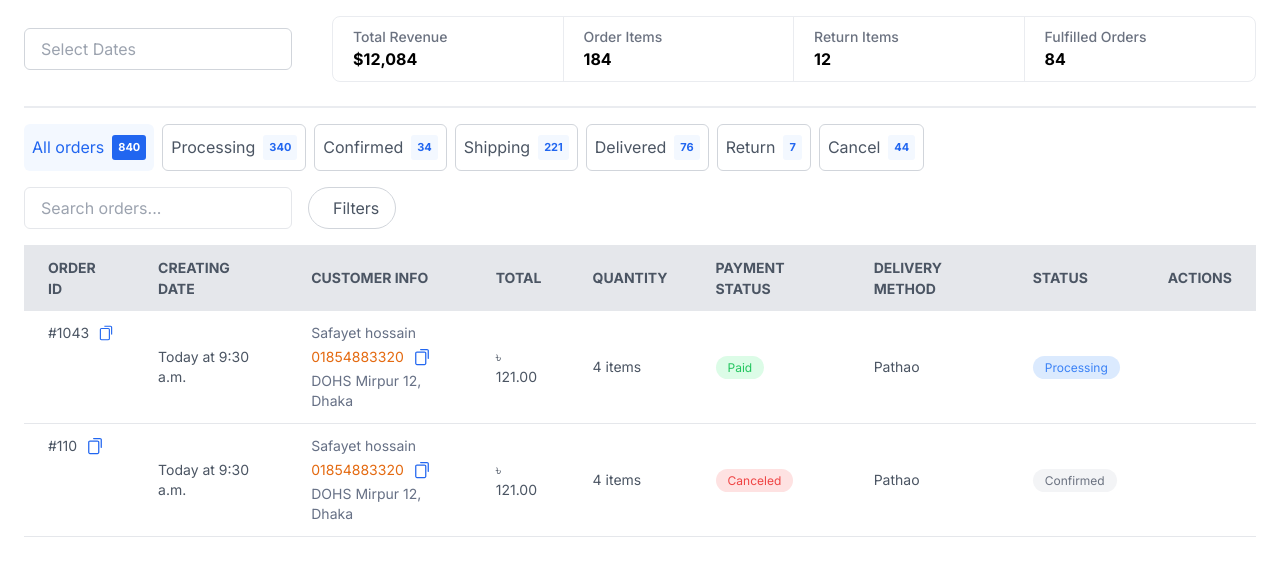
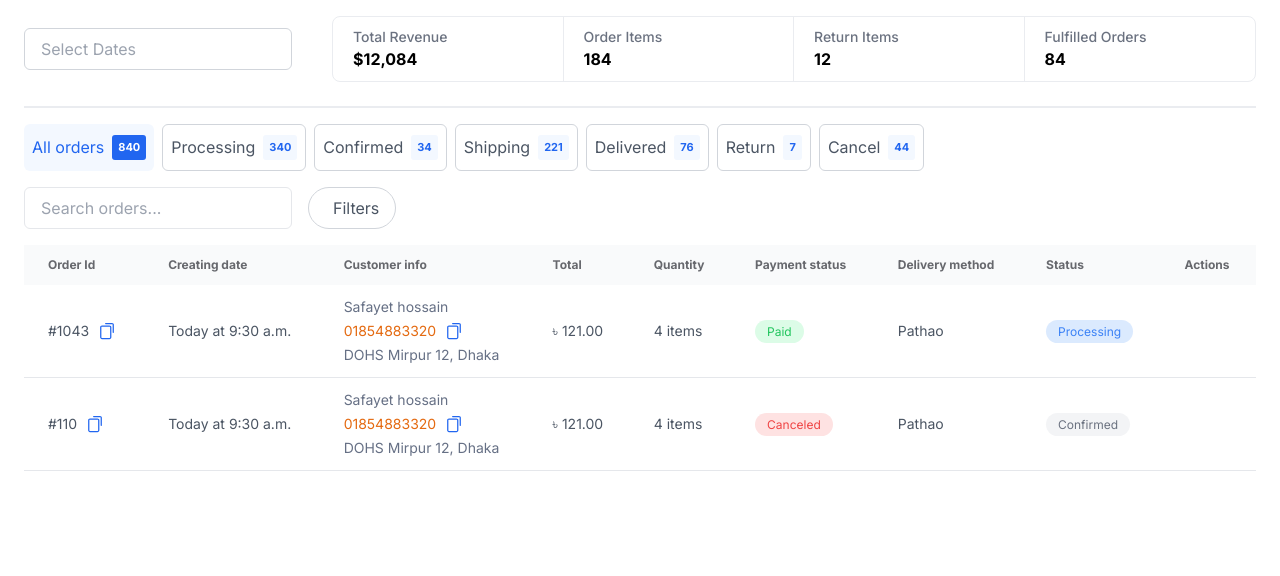
Before and after one commit to tanmoypaul1005/qzency, a Next.js app: page / in a window 1280 px wide. Shown: the top 576 px of the page. Built offline with nearby package versions, Linux system fonts and the light colour scheme.

Commit message:
chore: Update table styling and add lazy loading for customer image

```diff
--- a/app/components/table/Table.js
+++ b/app/components/table/Table.js
@@ -5,7 +5,7 @@ const Table = ({ children }) => {
     <div className="overflow-x-auto">
       <table className="min-w-full bg-white">
         <thead>
-          <tr className="text-sm leading-normal text-left text-gray-600 uppercase bg-gray-200">
+          <tr className="text-xs font-[550] leading-4 text-left text-[#05060F99] bg-[#F9FAFB]">
             <th className="px-6 py-3">Order Id</th>
             <th className="px-6 py-3">Creating date</th>
             <th className="px-6 py-3">Customer info</th>
--- a/app/components/table/TableRow.js
+++ b/app/components/table/TableRow.js
@@ -5,9 +5,12 @@ import React from 'react';
 const TableRow = ({ orderId, date, customerInfo, total, quantity, paymentStatus, deliveryMethod, status }) => {
   return (
     <tr className="border-b border-gray-200 hover:bg-gray-100">
-      <td className="flex px-6 py-3 gap-x-2">
+      <td className="px-6 py-3 ">
+        <div className="flex gap-x-2">
+
         <div>{orderId}</div>
         <Image src={iPast} alt="phone" width={20} height={20} />
+        </div>
       </td>
       <td className="px-6 py-3">{date}</td>
       <td className="px-6 py-3 space-y-1">
```
